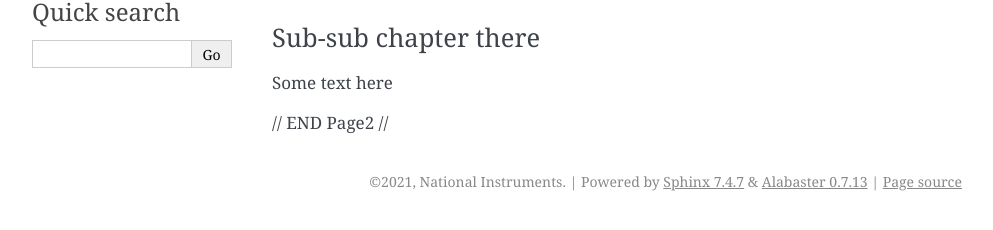
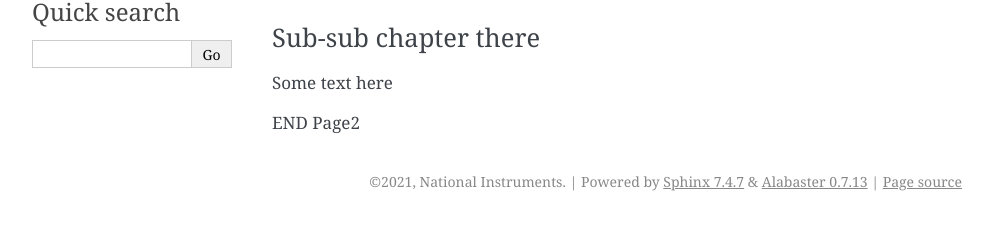
Before and after one commit to phutanu/GitHubPagesUsingRTD, a Sphinx documentation site: the page built from docs/Page2.md, in a window 1280 px wide. Shown: the part 250-480 px from the top of the page, without its empty margins (148-1141 px from the left). Built offline with Sphinx 7.4.7, drawn with Linux system fonts in a browser that asks for light colours.

Commit message:
Update Page2.md

```diff
--- a/docs/Page2.md
+++ b/docs/Page2.md
@@ -10,4 +10,4 @@ Some other text here
 
 Some text here
 
-// END Page2 //
+END Page2
```
